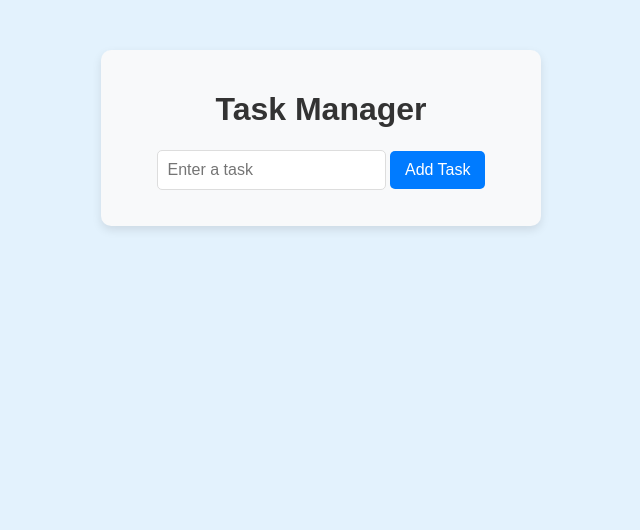
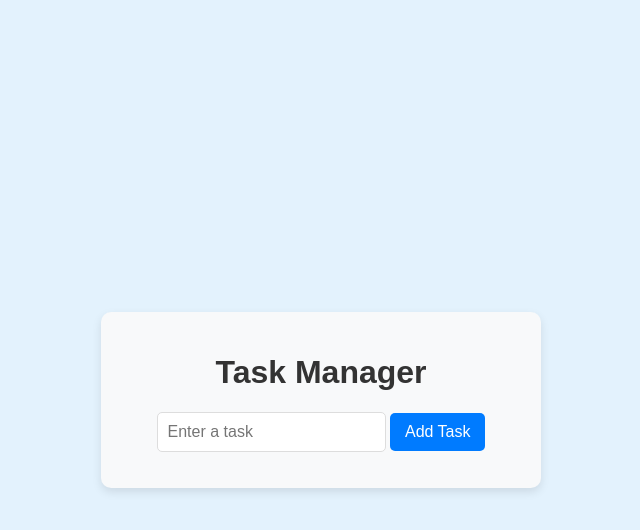
Before and after one commit to Nandish1609/TaskManager, a plain HTML site: page index.html in a window 1280 px wide. Shown: the whole page, without its empty margins (319-959 px from the left). Drawn offline with Linux system fonts and the light colour scheme.

Commit message:
Update style.css

```diff
--- a/style.css
+++ b/style.css
@@ -6,6 +6,12 @@ body {
     text-align: center;
     margin: 0;
     padding: 0;
+    display: flex;
+    justify-content: center;
+    align-items: center;
+    height: 100vh; /* Full viewport height */
+    margin: 0;
+    background: #E3F2FD; /* Your preferred background */
 }
 
 .container {
```
